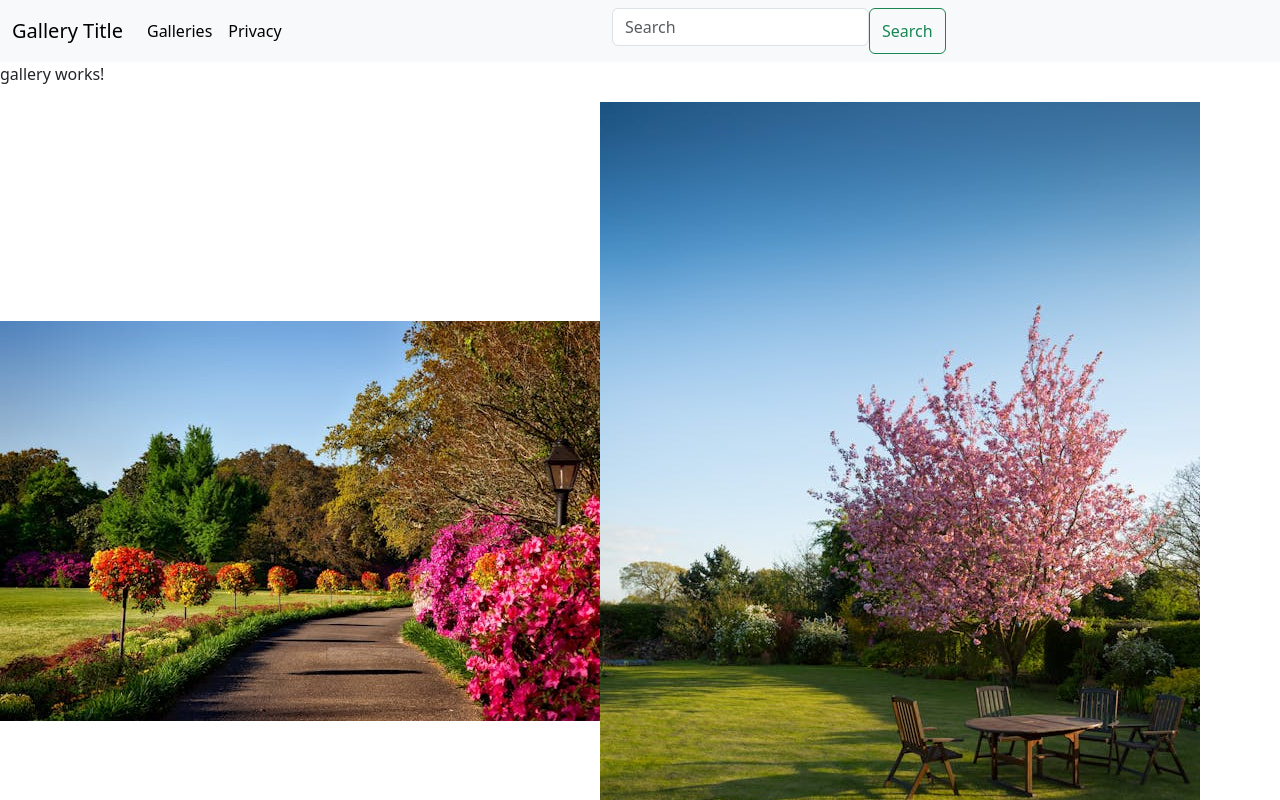
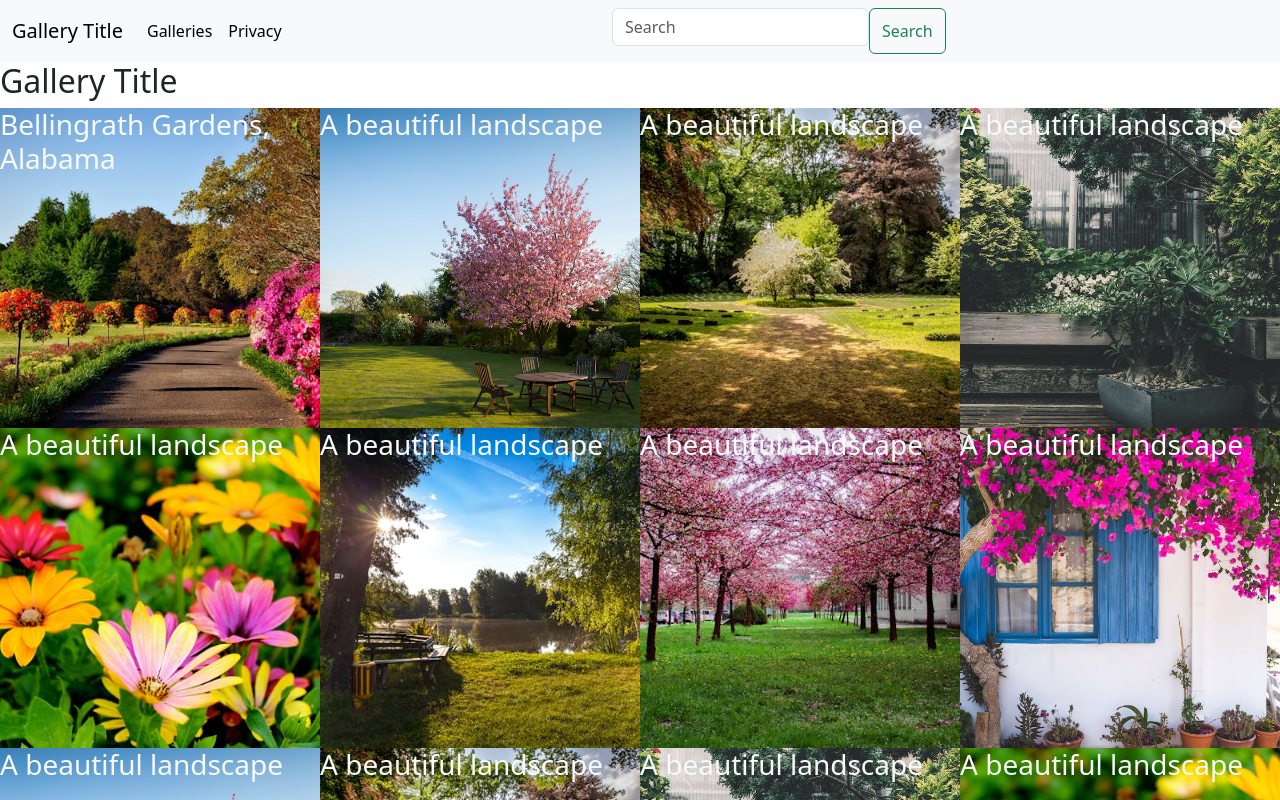
Before and after one commit to Agilethief/gallery-app, an Angular app: page / in a window 1280 px wide. Shown: the top 800 px of the page. Built offline with nearby package versions, Linux system fonts and the light colour scheme.

Commit message:
Lots of progress on laying out photo tiles

```diff
--- a/package.json
+++ b/package.json
@@ -18,6 +18,8 @@
     "@angular/platform-browser": "^18.2.0",
     "@angular/platform-browser-dynamic": "^18.2.0",
     "@angular/router": "^18.2.0",
+    "@floating-ui/dom": "^1.6.11",
+    "bootstrap": "^5.3.3",
     "rxjs": "~7.8.0",
     "tslib": "^2.3.0",
     "zone.js": "~0.14.10"
--- a/src/app/gallery/gallery.component.html
+++ b/src/app/gallery/gallery.component.html
@@ -1,6 +1,43 @@
-<p>gallery works!</p>
+<h2>Gallery Title</h2>
 
-@for (photo of photos; track $index) {
-<img src="{{photo}}"
-     alt="">
-}
+<div class="container-fluid px-0">
+
+  <div class="row g-0">
+    @for (photo of photos; track $index) {
+    <div class="col col-6 col-md-3 ">
+      <app-photo-tile [photoData]="photo"></app-photo-tile>
+    </div>
+    }
+  </div>
+</div>
+
+<!-- image modal popup -->
+<div class="modal fade"
+     id="imageModal"
+     tabindex="-1"
+     aria-labelledby="imageModalabel"
+     aria-hidden="true">
+  <div class="modal-dialog">
+    <div class="modal-content">
+      <div class="modal-header">
+        <h5 class="modal-title"
+            id="imageModalLabel">Modal title</h5>
+        <button type="button"
+                class="btn-close"
+                data-bs-dismiss="modal"
+                aria-label="Close"></button>
+      </div>
+      <div class="modal-body">
+        <input type="text"
+               id="myInput"
+               class="form-control"
+               placeholder="Type here...">
+      </div>
+      <div class="modal-footer">
+        <button type="button"
+                class="btn btn-secondary"
+                data-bs-dismiss="modal">Close</button>
+      </div>
+    </div>
+  </div>
+</div>
--- a/src/app/gallery/gallery.component.ts
+++ b/src/app/gallery/gallery.component.ts
@@ -1,20 +1,28 @@
-import { Component, inject } from '@angular/core';
+import { Component, inject, ElementRef, ViewChild } from '@angular/core';
 import { PhotosService } from '../photos.service';
-
+import { PhotoTileComponent } from '../photo-tile/photo-tile.component';
+import { PhotoData } from '../photo.params.model';
 // This component will provide a list of images that belong to the specified gallery
 
 @Component({
   selector: 'app-gallery',
   standalone: true,
-  imports: [],
+  imports: [PhotoTileComponent],
   templateUrl: './gallery.component.html',
   styleUrl: './gallery.component.css',
 })
 export class GalleryComponent {
-  photos: string[] = [];
+  photos: PhotoData[] = [];
   photosService = inject(PhotosService);
+
+  @ViewChild('imageModal') imageModal!: ElementRef<HTMLDivElement>;
 
   constructor() {
     this.photos = this.photosService.getPhotos();
   }
+
+  showImageModal(photo: PhotoData) {
+    // Show the image modal
+    this.imageModal.nativeElement.style.display = 'block';
+  }
 }
--- a/src/app/photo-tile/photo-tile.component.css
+++ b/src/app/photo-tile/photo-tile.component.css
@@ -0,0 +1,8 @@
+.photo-tile {
+  overflow: hidden;
+  transition: transform 0.3s ease;
+}
+
+.photo-tile:hover {
+  transform: scale(1.06);
+}
--- a/src/app/photo-tile/photo-tile.component.html
+++ b/src/app/photo-tile/photo-tile.component.html
@@ -1 +1,11 @@
-<p>photo-tile works!</p>
+<div class="photo-tile"
+     type="button"
+     (click)="onButtonClick(photoData.id)">
+  <div class="ratio ratio-1x1 rounded-sm">
+    <img src="{{photoData.src}}"
+         alt="{{photoData.alt}}"
+         class="img-fluid rounded-sm"
+         style="object-fit: cover;">
+    <h3 class="text-light">{{photoData.title}}</h3>
+  </div>
+</div>
--- a/src/app/photo-tile/photo-tile.component.ts
+++ b/src/app/photo-tile/photo-tile.component.ts
@@ -1,5 +1,5 @@
-import { Component } from '@angular/core';
-
+import { Component, Input } from '@angular/core';
+import { PhotoData } from '../photo.params.model';
 // Represents a single photo in the gallery
 // Will be the smaller thumbnail version
 // Can click on to get a larger view
@@ -11,4 +11,10 @@ import { Component } from '@angular/core';
   templateUrl: './photo-tile.component.html',
   styleUrl: './photo-tile.component.css',
 })
-export class PhotoTileComponent {}
+export class PhotoTileComponent {
+  @Input() photoData!: PhotoData;
+
+  onButtonClick(buttonId: number) {
+    console.log(`Photo ${buttonId} clicked!`);
+  }
+}
--- a/src/app/photos.service.ts
+++ b/src/app/photos.service.ts
@@ -4,15 +4,206 @@ import { Injectable } from '@angular/core';
   providedIn: 'root',
 })
 export class PhotosService {
+  // Default photo example data. Hard baked for now.
   photos = [
-    'TestImages/bellingrath-gardens-alabama-landscape-scenic-158028.jpeg',
-    'TestImages/pexels-photo-59321.jpeg',
-    'TestImages/pexels-photo-147640.jpeg',
-    'TestImages/pexels-photo-212942.jpeg',
-    'TestImages/pexels-photo-298246.jpeg',
-    'TestImages/pexels-photo-955656.jpeg',
-    'TestImages/pexels-photo-1043458.jpeg',
-    'TestImages/pexels-photo-1732419.jpeg',
+    {
+      id: 0,
+      title: 'Bellingrath Gardens, Alabama',
+      location: 'Bellingrath Gardens',
+      uploadDate: '2020-01-01',
+      photoDate: '2019-12-25',
+      src: 'TestImages/bellingrath-gardens-alabama-landscape-scenic-158028.jpeg',
+      alt: 'Bellingrath Gardens, Alabama',
+    },
+    {
+      id: 1,
+      title: 'A beautiful landscape',
+      location: 'Bellingrath Gardens',
+      uploadDate: '2020-01-01',
+      photoDate: '2019-12-25',
+      src: 'TestImages/pexels-photo-59321.jpeg',
+      alt: 'A beautiful landscape',
+    },
+    {
+      id: 2,
+      title: 'A beautiful landscape',
+      location: 'Bellingrath Gardens',
+      uploadDate: '2020-01-01',
+      photoDate: '2019-12-25',
+      src: 'TestImages/pexels-photo-147640.jpeg',
+      alt: 'A beautiful landscape',
+    },
+    {
+      id: 3,
+      title: 'A beautiful landscape',
+      location: 'Bellingrath Gardens',
+      uploadDate: '2020-01-01',
+      photoDate: '2019-12-25',
+      src: 'TestImages/pexels-photo-212942.jpeg',
+      alt: 'A beautiful landscape',
+    },
+    {
+      id: 4,
+      title: 'A beautiful landscape',
+      location: 'Bellingrath Gardens',
+      uploadDate: '2020-01-01',
+      photoDate: '2019-12-25',
+      src: 'TestImages/pexels-photo-298246.jpeg',
+      alt: 'A beautiful landscape',
+    },
+    {
+      id: 5,
+      title: 'A beautiful landscape',
+      location: 'Bellingrath Gardens',
+      uploadDate: '2020-01-01',
+      photoDate: '2019-12-25',
+      src: 'TestImages/pexels-photo-955656.jpeg',
+      alt: 'A beautiful landscape',
+    },
+    {
+      id: 6,
+      title: 'A beautiful landscape',
+      location: 'Bellingrath Gardens',
+      uploadDate: '2020-01-01',
+      photoDate: '2019-12-25',
+      src: 'TestImages/pexels-photo-1043458.jpeg',
+      alt: 'A beautiful landscape',
+    },
+    {
+      id: 7,
+      title: 'A beautiful landscape',
+      location: 'Bellingrath Gardens',
+      uploadDate: '2020-01-01',
+      photoDate: '2019-12-25',
+      src: 'TestImages/pexels-photo-1732419.jpeg',
+      alt: 'A beautiful landscape',
+    },
+    {
+      id: 8,
+      title: 'A beautiful landscape',
+      location: 'Bellingrath Gardens',
+      uploadDate: '2020-01-01',
+      photoDate: '2019-12-25',
+      src: 'TestImages/pexels-photo-59321.jpeg',
+      alt: 'A beautiful landscape',
+    },
+    {
+      id: 9,
+      title: 'A beautiful landscape',
+      location: 'Bellingrath Gardens',
+      uploadDate: '2020-01-01',
+      photoDate: '2019-12-25',
+      src: 'TestImages/pexels-photo-147640.jpeg',
+      alt: 'A beautiful landscape',
+    },
+    {
+      id: 10,
+      title: 'A beautiful landscape',
+      location: 'Bellingrath Gardens',
+      uploadDate: '2020-01-01',
+      photoDate: '2019-12-25',
+      src: 'TestImages/pexels-photo-212942.jpeg',
+      alt: 'A beautiful landscape',
+    },
+    {
+      id: 11,
+      title: 'A beautiful landscape',
+      location: 'Bellingrath Gardens',
+      uploadDate: '2020-01-01',
+      photoDate: '2019-12-25',
+      src: 'TestImages/pexels-photo-298246.jpeg',
+      alt: 'A beautiful landscape',
+    },
+    {
+      id: 12,
+      title: 'A beautiful landscape',
+      location: 'Bellingrath Gardens',
+      uploadDate: '2020-01-01',
+      photoDate: '2019-12-25',
+      src: 'TestImages/pexels-photo-955656.jpeg',
+      alt: 'A beautiful landscape',
+    },
+    {
+      id: 13,
+      title: 'A beautiful landscape',
+      location: 'Bellingrath Gardens',
+      uploadDate: '2020-01-01',
+      photoDate: '2019-12-25',
+      src: 'TestImages/pexels-photo-1043458.jpeg',
+      alt: 'A beautiful landscape',
+    },
+    {
+      id: 14,
+      title: 'A beautiful landscape',
+      location: 'Bellingrath Gardens',
+      uploadDate: '2020-01-01',
+      photoDate: '2019-12-25',
+      src: 'TestImages/pexels-photo-1732419.jpeg',
+      alt: 'A beautiful landscape',
+    },
+    {
+      id: 15,
+      title: 'A beautiful landscape',
+      location: 'Bellingrath Gardens',
+      uploadDate: '2020-01-01',
+      photoDate: '2019-12-25',
+      src: 'TestImages/pexels-photo-59321.jpeg',
+      alt: 'A beautiful landscape',
+    },
+    {
+      id: 16,
+      title: 'A beautiful landscape',
+      location: 'Bellingrath Gardens',
+      uploadDate: '2020-01-01',
+      photoDate: '2019-12-25',
+      src: 'TestImages/pexels-photo-147640.jpeg',
+      alt: 'A beautiful landscape',
+    },
+    {
+      id: 17,
+      title: 'A beautiful landscape',
+      location: 'Bellingrath Gardens',
+      uploadDate: '2020-01-01',
+      photoDate: '2019-12-25',
+      src: 'TestImages/pexels-photo-212942.jpeg',
+      alt: 'A beautiful landscape',
+    },
+    {
+      id: 18,
+      title: 'A beautiful landscape',
+      location: 'Bellingrath Gardens',
+      uploadDate: '2020-01-01',
+      photoDate: '2019-12-25',
+      src: 'TestImages/pexels-photo-298246.jpeg',
+      alt: 'A beautiful landscape',
+    },
+    {
+      id: 19,
+      title: 'A beautiful landscape',
+      location: 'Bellingrath Gardens',
+      uploadDate: '2020-01-01',
+      photoDate: '2019-12-25',
+      src: 'TestImages/pexels-photo-955656.jpeg',
+      alt: 'A beautiful landscape',
+    },
+    {
+      id: 20,
+      title: 'A beautiful landscape',
+      location: 'Bellingrath Gardens',
+      uploadDate: '2020-01-01',
+      photoDate: '2019-12-25',
+      src: 'TestImages/pexels-photo-1043458.jpeg',
+      alt: 'A beautiful landscape',
+    },
+    {
+      id: 21,
+      title: 'A beautiful landscape',
+      location: 'Bellingrath Gardens',
+      uploadDate: '2020-01-01',
+      photoDate: '2019-12-25',
+      src: 'TestImages/pexels-photo-1732419.jpeg',
+      alt: 'A beautiful landscape',
+    },
   ];
 
   getPhotos() {
```
Also changed, not shown: src/app/photo.params.model.ts (added, +9 -0 lines), 1 other file (tests, documents, lock files or other folders).
